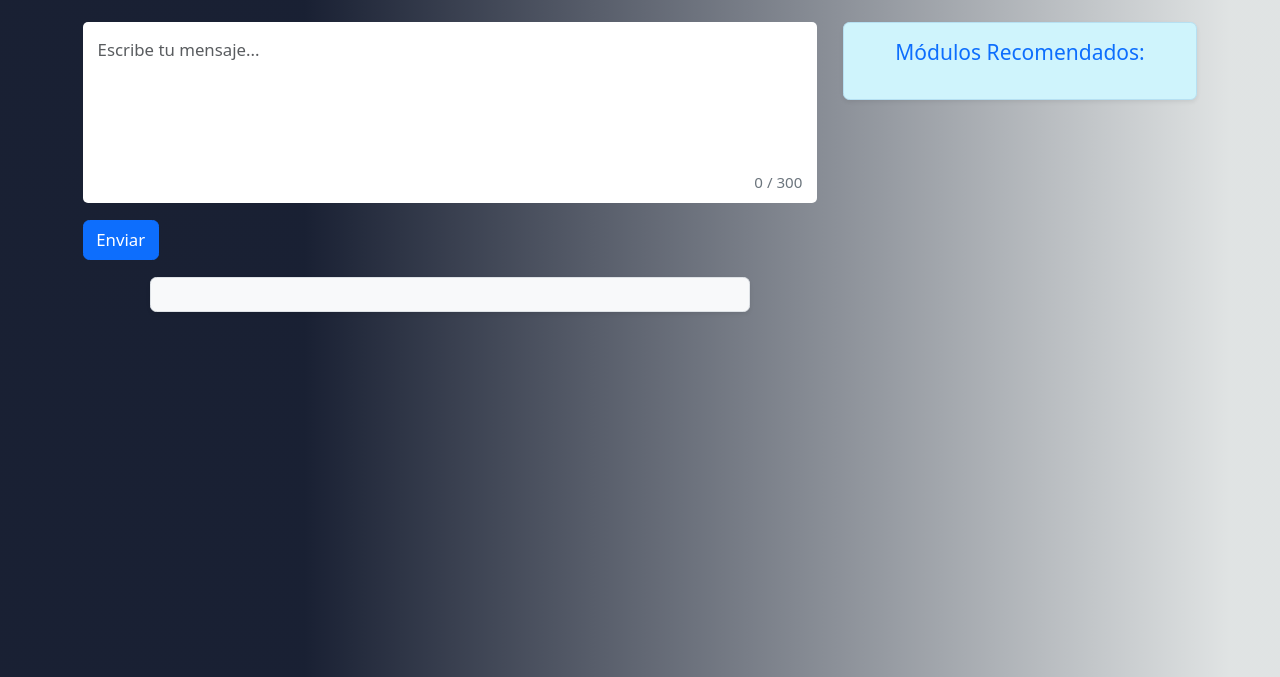
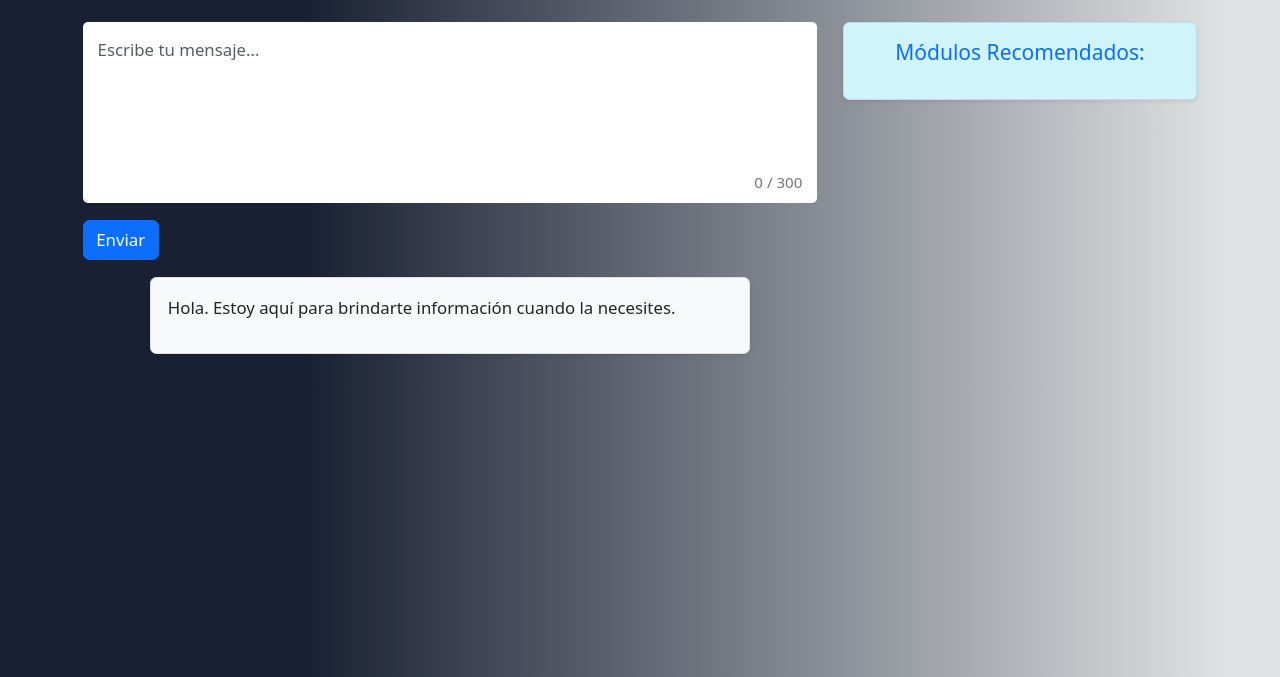
Before and after one commit to AbrahamIsasi/chatbot, a plain HTML site: page index.html in a window 1280 px wide. Shown: the part 123-800 px from the top of the page. Drawn offline with nearby package versions, Linux system fonts and the light colour scheme.

Commit message:
Version 11

```diff
--- a/inicio_scripts.js
+++ b/inicio_scripts.js
@@ -38,12 +38,6 @@ async function sendMessage() {
         ]
       })
     });
-    /*
-    Implementar:
-    Un lenguaje no tecnico
-    No emita diagnosticos ni gestionar emergencias
-    Tener en cuenta que los usuarios en su mayoria son huerfanas
-    */
 
     const data = await response.json();
     const reply = data.choices?.[0]?.message?.content || "Sin respuesta.";
@@ -102,3 +96,26 @@ function actualizarContador() {
   const contador = document.getElementById('contadorCaracteres');
   contador.textContent = `${textarea.value.length} / 300`;
 }
+
+const saludos = [
+  "Bienvenida. Estoy para apoyarte.",
+  "Hola. Puedes usar este espacio para consultar tus dudas.",
+  "Gracias por ingresar. Estoy disponible si necesitas información o apoyo.",
+  "Hola. Este es un lugar seguro para que consultes lo que necesites.",
+  "Bienvenida. Aquí puedes encontrar información útil sobre varios temas.",
+  "Hola. Estoy aquí para ayudarte de manera clara y respetuosa.",
+  "Hola. Si hay algo que te interese saber, puedes escribirlo con confianza.",
+  "Bienvenida. Puedes iniciar escribiendo el tema o la pregunta que deseas consultar.",
+  "Hola. Puedes contar con este espacio para orientarte.",
+  "Gracias por entrar. Estoy para ayudarte en lo que necesites saber.",
+  "Hola. Puedes hacer tu consulta cuando lo desees.",
+  "Bienvenida. Estoy preparada para responder tus preguntas.",
+  "Hola. Estoy para brindarte apoyo de forma clara y segura.",
+  "Bienvenida. Puedes comenzar escribiendo lo que necesitas saber.",
+  "Hola. Estoy aquí para brindarte información cuando la necesites."
+];
+
+document.addEventListener('DOMContentLoaded', () => {
+  const saludoAleatorio = saludos[Math.floor(Math.random() * saludos.length)];
+  document.getElementById('response').innerHTML = `<p>${saludoAleatorio}</p>`;
+});
```
Also changed, not shown: index.html (+1 -1 lines).
